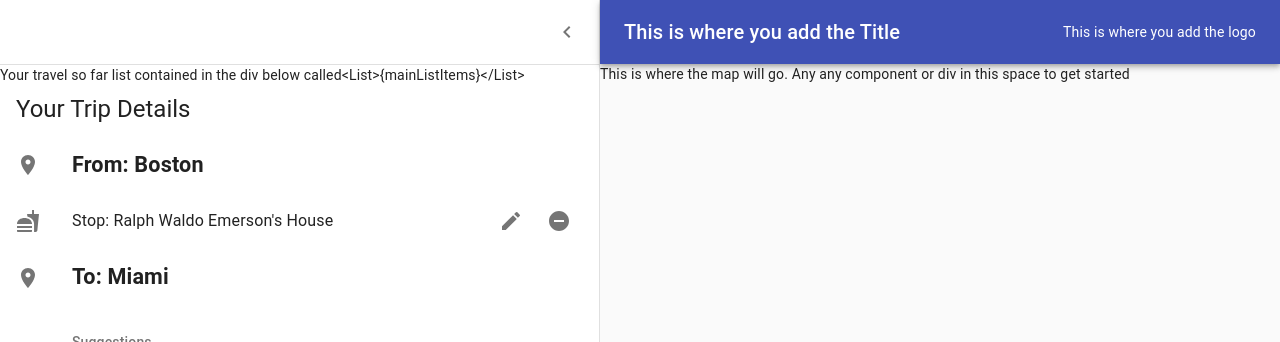
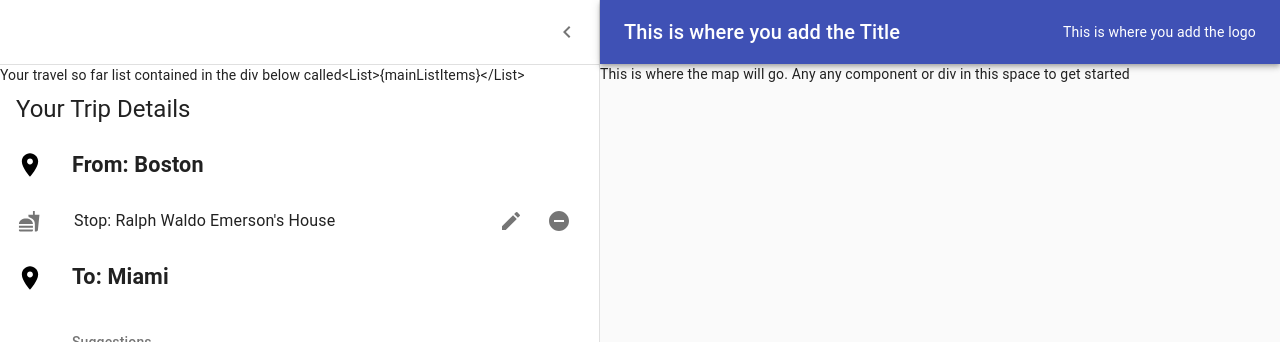
Before and after one commit to BlueOcean35/ProjectVroom, a React app: page / in a window 1280 px wide. Shown: the top 342 px of the page. Built offline with nearby package versions, Linux system fonts and the light colour scheme; the HTML template or start-up script is replaced by a standard one.

Commit message:
Updated some styles

```diff
--- a/src/components/Trip-Planner/listItemComponents/FromToItem.jsx
+++ b/src/components/Trip-Planner/listItemComponents/FromToItem.jsx
@@ -31,7 +31,7 @@ export default function FromToItem (props) {
     <div>
       <ListItem >
         <ListItemIcon>
-          <RoomIcon />
+          <RoomIcon style= {{fontSize: '1.75rem', color: 'black' }} />
         </ListItemIcon>
         <Typography variant= 'body1' >
           <Box fontWeight = 'fontWeightBold' fontSize = '1.35rem'>{listText}</Box>
--- a/src/components/Trip-Planner/listItemComponents/StopItem.jsx
+++ b/src/components/Trip-Planner/listItemComponents/StopItem.jsx
@@ -76,10 +76,10 @@ render(){
   }
 
 	return (
-    <div>
+    <div style = {{paddingLeft: '2px'}}>
      <ListItem >
 			<ListItemIcon>
-				<StopIcon />
+				<StopIcon style= {{fontSize: '1.40rem' }} />
 			</ListItemIcon>
 			<ListItemText primary={<div><span>Stop: {this.props.address}</span> <br></br> <span style = {{fontSize: '.8rem', fontStyle: 'italic' }}>{this.state.commentText}</span></div>} />
 
```
